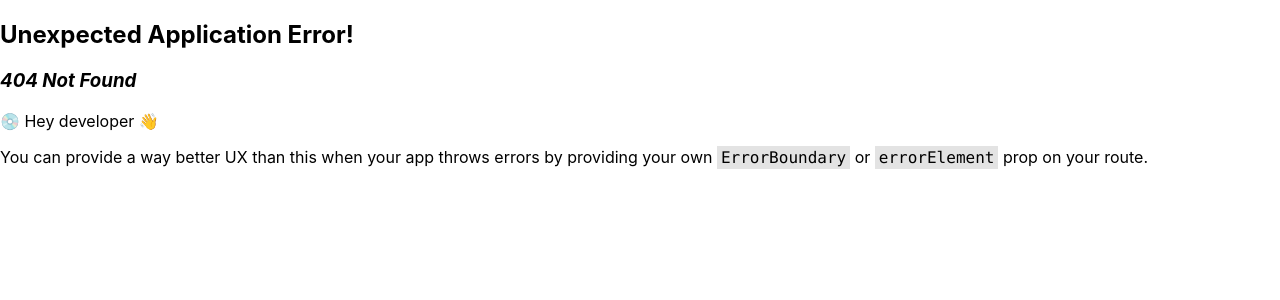
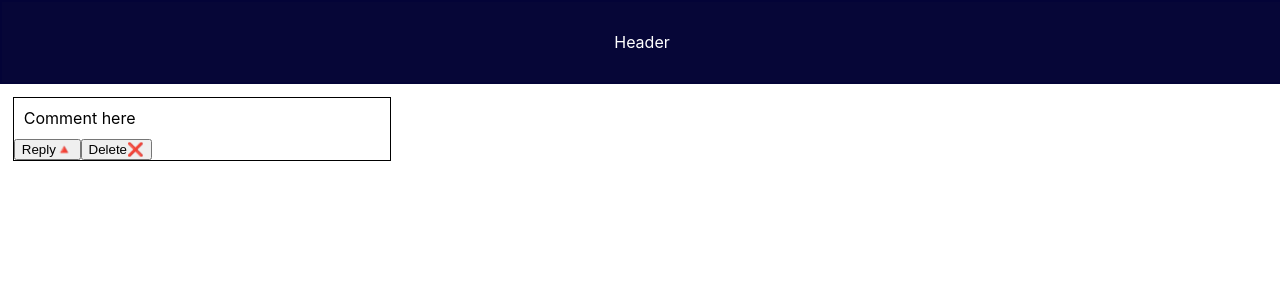
Before and after one commit to divya10mishra/react-practice, a React (Create React App) app: page /commenting-system in a window 1280 px wide. Before the commit this address had no page. Shown: the top 300 px of the page. Built offline with nearby package versions, Linux system fonts and the light colour scheme.

Commit message:
comment-typescript

```diff
--- a/src/App.js
+++ b/src/App.js
@@ -6,6 +6,7 @@ import Login from "./features/LoginForm/Form.tsx";
 import FileExplorer from "./features/file-explorer/planned-file--explorer/FileParent.tsx";
 import Pagination from "./features/Pagination/Page.tsx";
 import InfiniteScroll from "./features/Infinite Scroll/InfiniteScroll.tsx";
+import CommentSystem from './features/Nested-comments/CommentSystem.tsx'
 
 function App() {
   return (
@@ -46,6 +47,11 @@ export const appRouter = createBrowserRouter([
         element: <InfiniteScroll />,
         errorElement: <>Fallback</>,
       },
+      {
+        path: "/commenting-system",
+        element: <CommentSystem />,
+        errorElement: <>Fallback</>,
+      },
     ],
   },
 ]);
--- /dev/null
+++ b/src/features/Nested-comments/ChildComment.tsx
@@ -0,0 +1,79 @@
+import React, { useState } from "react";
+
+interface Comment {
+  id: number;
+  content: string;
+  replies: Comment[];
+}
+type props = {
+  commentData: Comment;
+  handleReply: any;
+  handleDelete: any;
+};
+
+function ChildComment({ handleReply, handleDelete, commentData }: props) {
+  const [showInput, setShowInput] = useState<number | null>(null);
+  const [input, setInput] = useState("");
+
+  const onInputShow = (e: React.MouseEvent, activeId: number) => {
+    e.stopPropagation();
+    setShowInput((prev) => (prev === activeId ? null : activeId));
+  };
+
+  const onAdd = (id: number) => {
+    const newNode = {
+      id: Date.now(),
+      content: input,
+      replies: [],
+    };
+
+    handleReply(newNode, id);
+    setInput("");
+    setShowInput(null);
+  };
+
+  const onDeleteComment = (id: number) => {
+    handleDelete(id);
+  };
+
+  return (
+    <>
+      <>
+        <div style={{ margin: "1%" }} key={commentData.id}>
+          <div style={{ border: "1px solid black", width: "30%" }}>
+            <div style={{ padding: "10px" }}>{commentData.content}</div>
+            <button onClick={(e) => onInputShow(e, commentData.id)}>
+              Reply🔺
+            </button>
+            <button onClick={() => onDeleteComment(commentData.id)}>
+              Delete❌
+            </button>
+          </div>
+
+          {showInput === commentData.id && (
+            <div>
+              <input
+                type="text"
+                placeholder="comment"
+                onChange={(e) => setInput(e.target.value)}
+              />
+              <button onClick={() => onAdd(commentData.id)}>Add</button>
+            </div>
+          )}
+
+          <div style={{ padding: "10px" }}>
+            {commentData.replies.map((item) => (
+              <ChildComment
+                commentData={item}
+                handleReply={handleReply}
+                handleDelete={handleDelete}
+              />
+            ))}
+          </div>
+        </div>
+      </>
+    </>
+  );
+}
+
+export default ChildComment;
--- /dev/null
+++ b/src/features/Nested-comments/CommentSystem.tsx
@@ -0,0 +1,78 @@
+import { useState } from "react";
+
+import ChildComment from "./ChildComment";
+
+interface Comment {
+  id: number;
+  content: string;
+  replies: Comment[];
+}
+
+const CommentSystem = () => {
+  const [commentData, setCommentData] = useState<Comment>({
+    id: 1,
+    content: "Comment here",
+    replies: [],
+  });
+
+  const handleReply = (newReply: Comment, currentId: number) => {
+    console.log(newReply);
+    let newComment = recursiveReply(commentData, newReply, currentId);
+    setCommentData(newComment);
+  };
+
+  const recursiveReply = (
+    tree: Comment,
+    newReply: Comment,
+    currentId: number
+  ): Comment => {
+    if (tree.id === currentId) {
+      return {
+        ...tree,
+        replies: [...tree.replies, newReply],
+      };
+    } else {
+      console.log(commentData, "comment data");
+      return {
+        ...tree,
+        replies: [
+          ...tree?.replies?.map((item) =>
+            recursiveReply(item, newReply, currentId)
+          ),
+        ],
+      };
+    }
+  };
+
+  const handleDelete = (currentId: number) => {
+    //const filteredDelete = recursiveDelete(commentData, currentId);
+  };
+
+  // const recursiveDelete = (tree: Comment, currentId: number): Comment => {
+  //   if (tree.id !== currentId) {
+  //     tree.replies.filter((item) => item.id !== currentId).map((curr)=>{
+  //       if(curr.replies.length>0){
+  //         return{
+  //           ...curr,replies: recursiveDelete(curr, currentId)
+  //         }
+  //       }
+  //       else{
+  //         return curr
+  //       }
+  //     })
+
+  //   }
+  // };
+
+  return (
+    <>
+      <ChildComment
+        commentData={commentData}
+        handleReply={handleReply}
+        handleDelete={handleDelete}
+      />
+    </>
+  );
+};
+
+export default CommentSystem;
```
Also changed, not shown: src/features/Nested-comments/data.tsx (added, +42 -0 lines), 15 other files (tests, documents, lock files or other folders).
